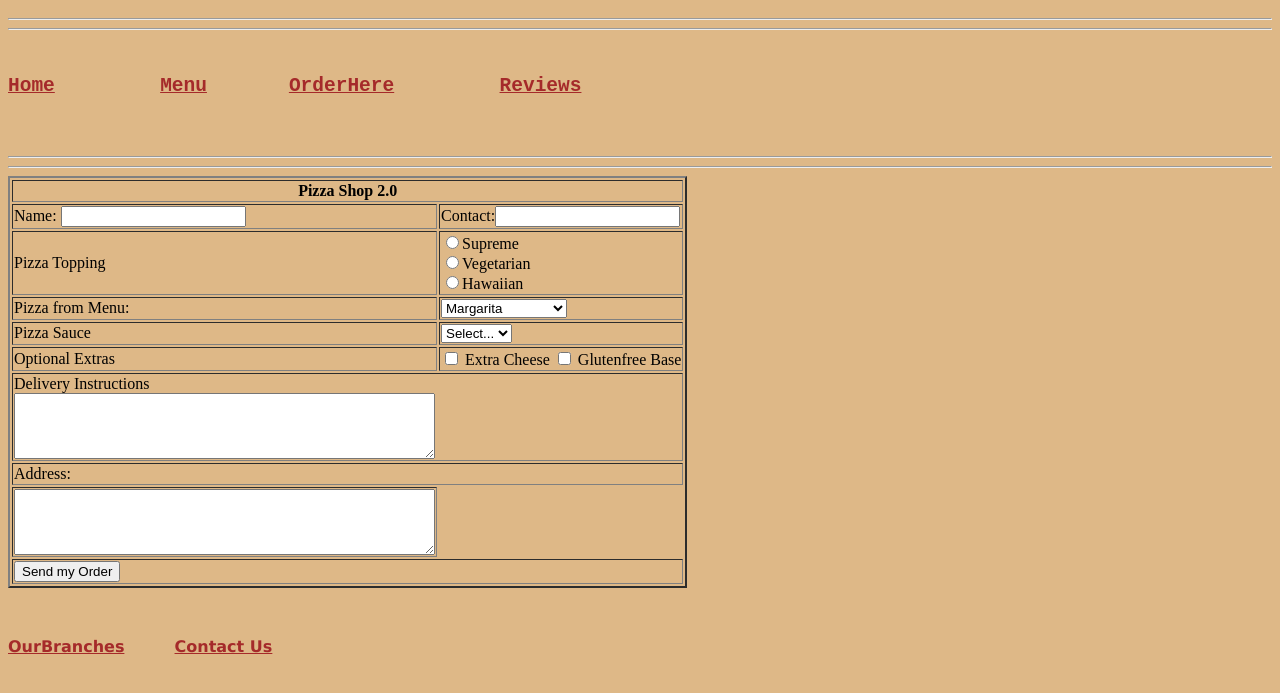
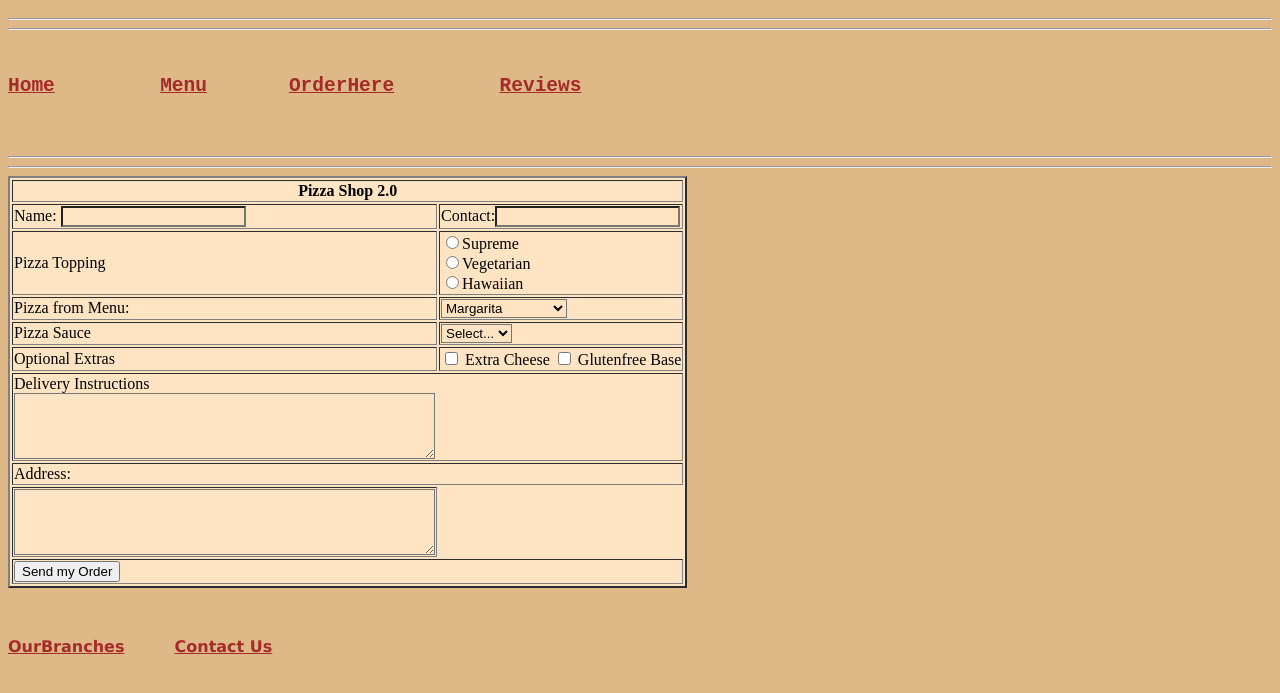
Before and after one commit to soudi-1995/my-webpage, a plain HTML site: page feedback.html in a window 1280 px wide. Shown: the part 549-1242 px from the top of the page. Drawn offline with Linux system fonts and the light colour scheme.

Commit message:
updated the background colour of text boxes

```diff
--- a/feedback.html
+++ b/feedback.html
@@ -7,13 +7,13 @@
         </pre>
 
     <hr><hr>
-    <table border="2">
+    <table border="2" style="background-color: bisque;">
         <tr>
             <th colspan="2">Pizza Shop 2.0</th>
         </tr>
         <tr>
-            <td>Name: <input type="text"></td>
-            <td>Contact:<input type="text"></td>
+            <td>Name: <input type="text" style="background-color:bisque;"></td>
+            <td>Contact:<input type="text" style="background-color: bisque;"></td>
         </tr>
         <tr>
             <td>Pizza Topping</td>
@@ -22,7 +22,7 @@
         </tr>
         <tr>
            <td align="left"> Pizza from Menu:</td>
-           <td><select name="Select" id="">
+           <td><select name="Select" id="" style="background-color: bisque;">
             <option value="">Margarita</option>
             <option value="">Tuna</option>
             <option value="">4 Cheese</option>
@@ -37,7 +37,7 @@
         </tr>
         <tr>
             <td>Pizza Sauce</td>
-            <td><select name="" id="">
+            <td><select name="" id="" style="background-color:bisque;">
                 <option >Select...</option>
                 <option>Tomato</option>
                 <option>Garlic</option>
@@ -52,7 +52,7 @@
             </td>
         </tr>
         <tr>
-            <td colspan="2">Delivery Instructions <br> <textarea name="" id="" rows="4" cols="50"></textarea> </td>
+            <td colspan="2">Delivery Instructions <br> <textarea name="" id="" rows="4" cols="50" style="background-color: bisque;"></textarea> </td>
              <!--TEXT AREA is new attribute to create large box for any descriptions neede. you can create
                 <textarea name="" id="" rows="4" cols="50">
                 by using this. Change the ROWS & COLS as per needed -->
@@ -63,7 +63,7 @@
         </tr>
         <tr>
             <td>
-               <textarea name="" id="" rows="4" cols="50"></textarea>
+               <textarea name="" id="" rows="4" cols="50" style="background-color:bisque;"></textarea>
             </td>
         </tr>
         <tr>
```
